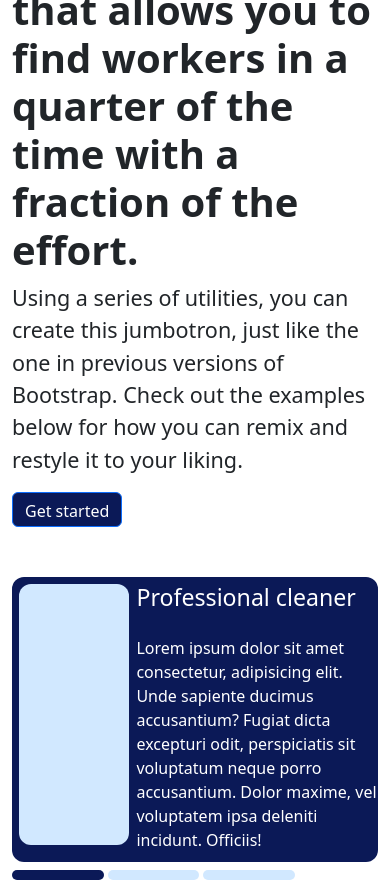
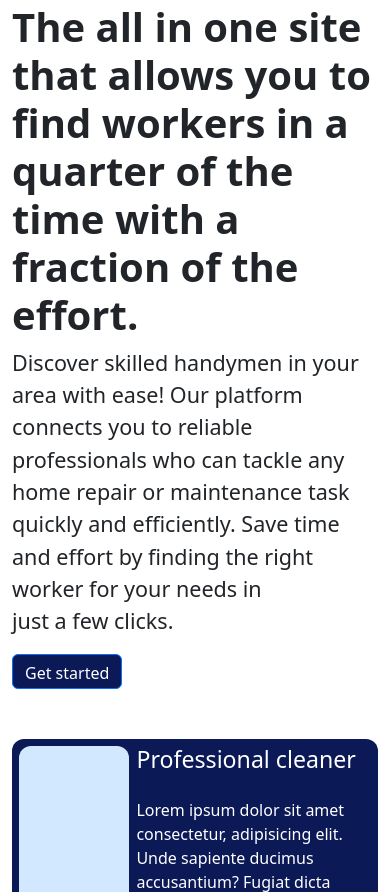
Before and after one commit to Donatuszagla/Handy-Man, a Flask app: page / in a window 390 px wide; the page is wider, and only the part inside the window is pictured. Shown: the part 1699-2591 px from the top of that part. Run offline with Flask 3, Linux system fonts and the light colour scheme.

Commit message:
few changes

```diff
--- a/static/assets/script.js
+++ b/static/assets/script.js
@@ -17,6 +17,7 @@ document.addEventListener("DOMContentLoaded", () => {
     if (popup) {
         document.querySelectorAll('.employer').forEach(container => {
             container.addEventListener('click', function () {
+
                 popup.style.right = '0';
             });
         });
--- a/templates/browse.html
+++ b/templates/browse.html
@@ -19,7 +19,7 @@
                 <div class="container-fluid">
                     <div class="view-handyman-container">
                         <h1>view handyman</h1>
-                        <button class="btn btn-primary fs-4 mb-2" id="back-button">< back</button>
+                        <button class="btn btn-primary fs-4 mb-2" id="back-button">&lt; back</button>
                     </div>
                     <hr>
                     <div class="personal-info">
--- a/templates/index.html
+++ b/templates/index.html
@@ -12,7 +12,7 @@
       <div class="p-3 mb-4 bg-body-tertiary rounded-3" id="landing-page">
         <div class="container-fluid py-5">
           <h2 class="display-5 fw-bold">Better than <br> word of mouth</h2>
-          <p class="col-md-8 fs-4">Using a series of utilities, you can create this jumbotron, just like the one in previous versions of Bootstrap. Check out the examples below for how you can remix and restyle it to your liking.</p>
+          <p class="col-md-8 fs-4">Word-of-mouth is outdated—Handyman is the modern solution. We connect you to verified, skilled professionals who deliver quality work faster and more reliably than traditional referrals. Your home projects, simplified and stress-free!</p>
           <div class="buttons">
             <button class="btn btn-primary  get-started" type="button" onclick="window.location.href='{{ url_for('viewjobs') }}'">Get started</button>
             <button class="btn btn-primary  find-handyman" type="button" onclick="window.location.href='{{ url_for('browse') }}'">Find a handyman</button>
@@ -25,7 +25,7 @@
         </div>
         <div class="container-fluid py-5">
           <h2 class="display-5 fw-bold">The all in one site that allows you to find workers in a quarter of the time with a fraction of the effort.</h2>
-          <p class="col-md-8 fs-4">Using a series of utilities, you can create this jumbotron, just like the one in previous versions of Bootstrap. Check out the examples below for how you can remix and restyle it to your liking.</p>
+          <p class="col-md-8 fs-4">Discover skilled handymen in your area with ease! Our platform connects you to reliable professionals who can tackle any home repair or maintenance task quickly and efficiently. Save time and effort by finding the right worker for your needs in just a few clicks.</p>
           <div class="buttons">
             <button class="btn btn-primary get-started" type="button" onclick="window.location.href='{{ url_for('viewjobs') }}'">Get started</button>
 
```
